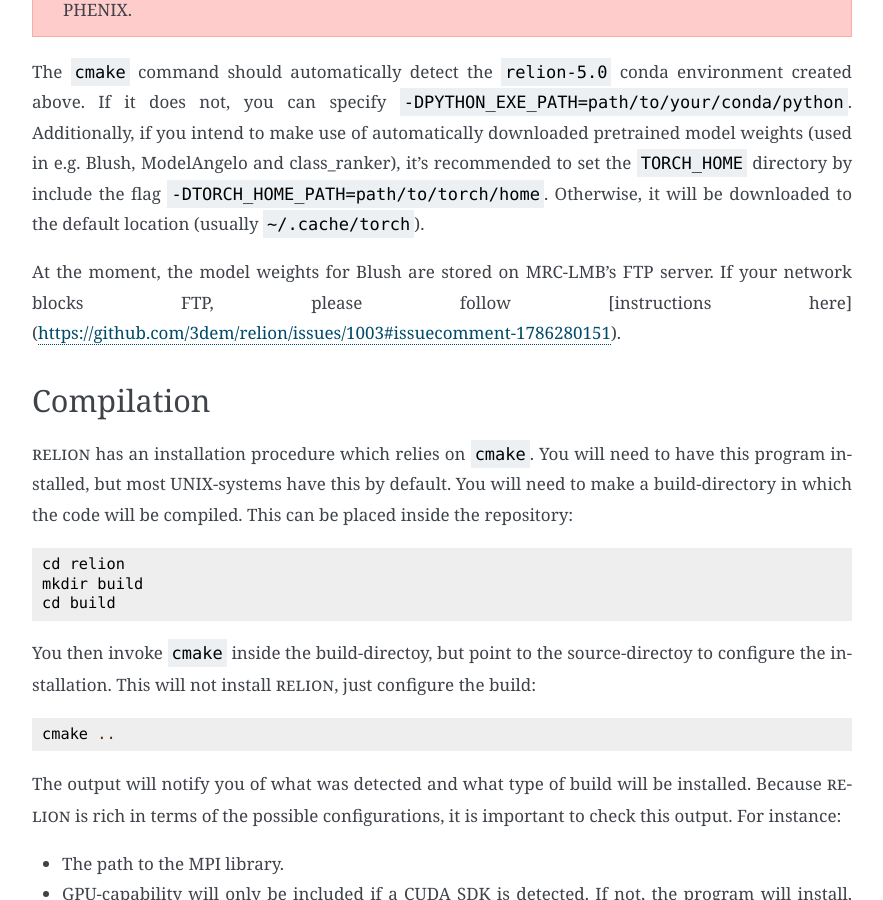
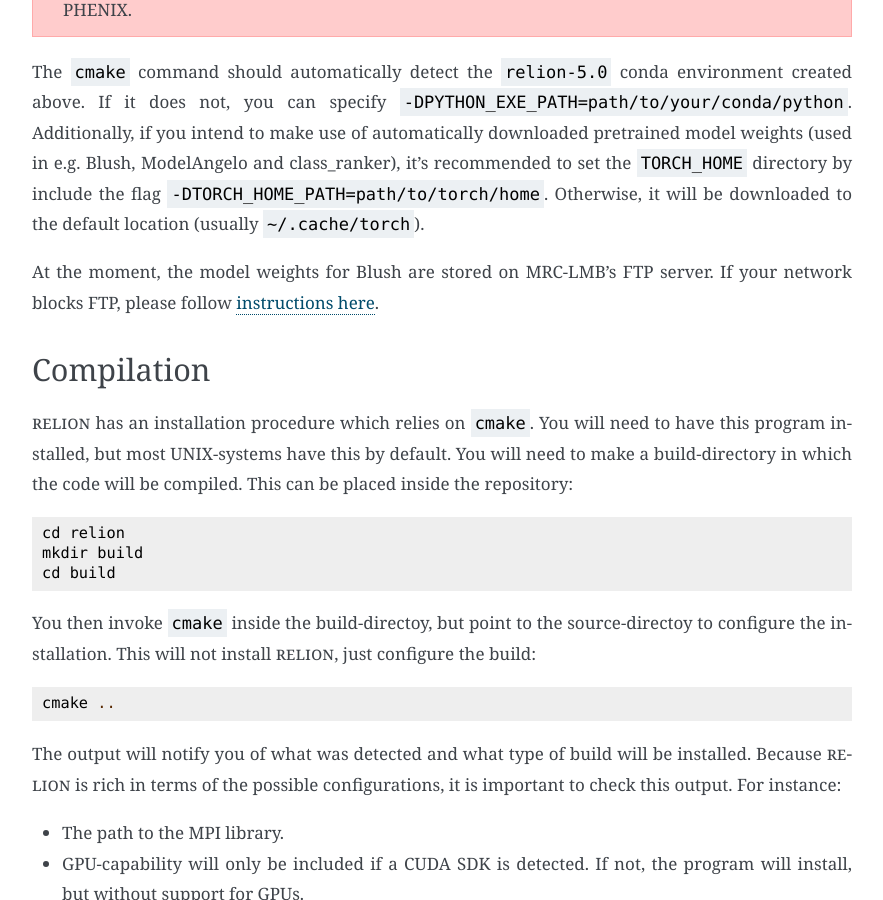
Before and after one commit to 3dem/relion-documents, a Sphinx documentation site: the page built from source/Installation.rst, in a window 1280 px wide and 900 px high, scrolled down 4137 px. Shown: the whole window, without its empty margins (308-1191 px from the left). Built offline with Sphinx 7.4.7, drawn with Linux system fonts in a browser that asks for light colours; cross-references to code outside the pages are shown as plain code.

Commit message:
One more markup fix.

```diff
--- a/source/Installation.rst
+++ b/source/Installation.rst
@@ -160,7 +160,7 @@ Additionally, if you intend to make use of automatically downloaded pretrained m
 Otherwise, it will be downloaded to the default location (usually ``~/.cache/torch``).
 
 At the moment, the model weights for Blush are stored on MRC-LMB's FTP server.
-If your network blocks FTP, please follow [instructions here](https://github.com/3dem/relion/issues/1003#issuecomment-1786280151).
+If your network blocks FTP, please follow `instructions here <https://github.com/3dem/relion/issues/1003#issuecomment-1786280151>`_.
 
 Compilation
 -----------
```
